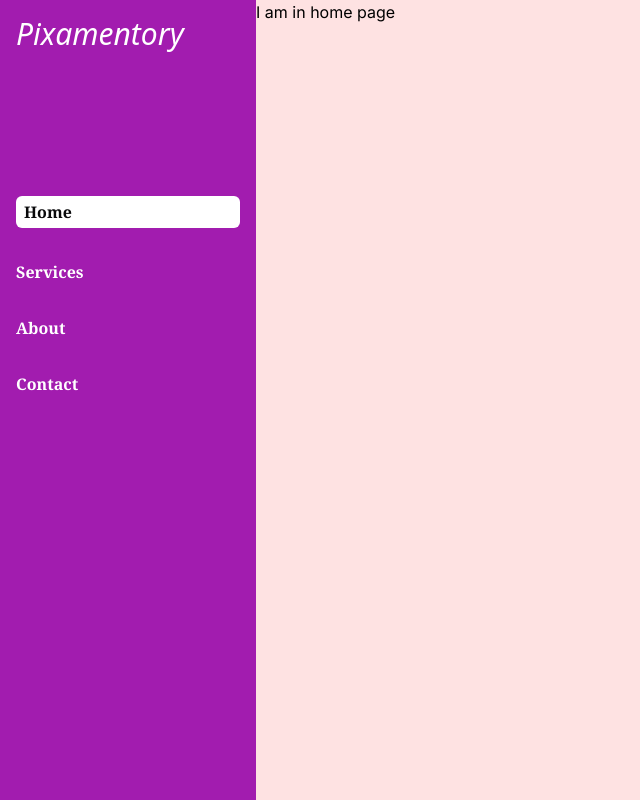
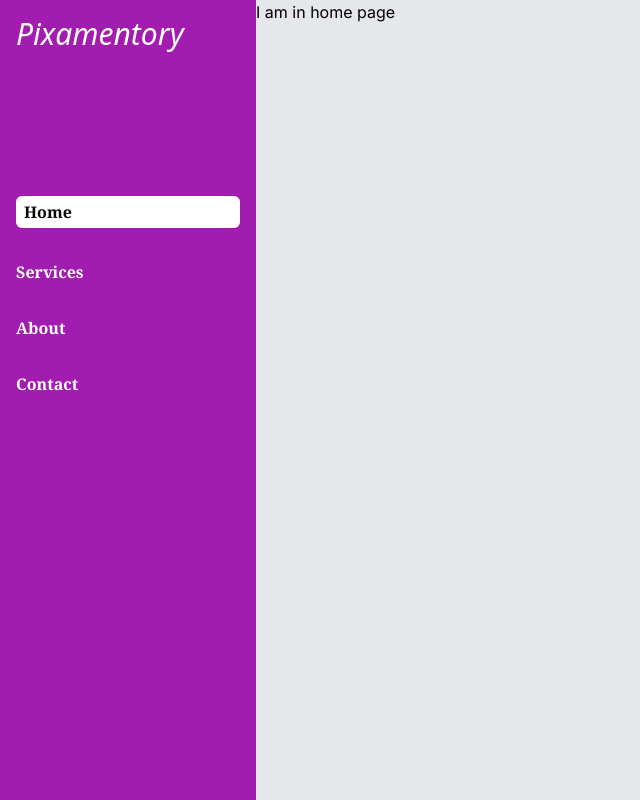
Before and after one commit to Sayemhaque/NextJs-Project, a Next.js app: page / in a window 1280 px wide. Shown: the whole page, without its empty margins (0-640 px from the left). Built offline with nearby package versions, Linux system fonts and the light colour scheme.

Commit message:
custom 404 page added

```diff
--- a/app/layout.jsx
+++ b/app/layout.jsx
@@ -17,7 +17,7 @@ export default function RootLayout({ children }) {
         <div className='col-span-1 bg-fuchsia-700 h-screen'>
         <Sidebar/>
         </div>
-       <div className='col-span-4 bg-red-100'>
+       <div className='col-span-4 bg-gray-200'>
        {children}
        </div>
         </body>
--- /dev/null
+++ b/app/not-found.jsx
@@ -0,0 +1,13 @@
+import Link from 'next/link';
+import React from 'react';
+
+const NotFound = () => {
+    return (
+        <div className='flex justify-center flex-col gap-8 items-center h-screen'>
+            <h1 className='text-4xl font-bold'>This page is not found</h1>
+            <Link href="/" className='underline underline-offset-4 text-fuchsia-700'>Back to home page</Link>
+        </div>
+    );
+};
+
+export default NotFound;
```
